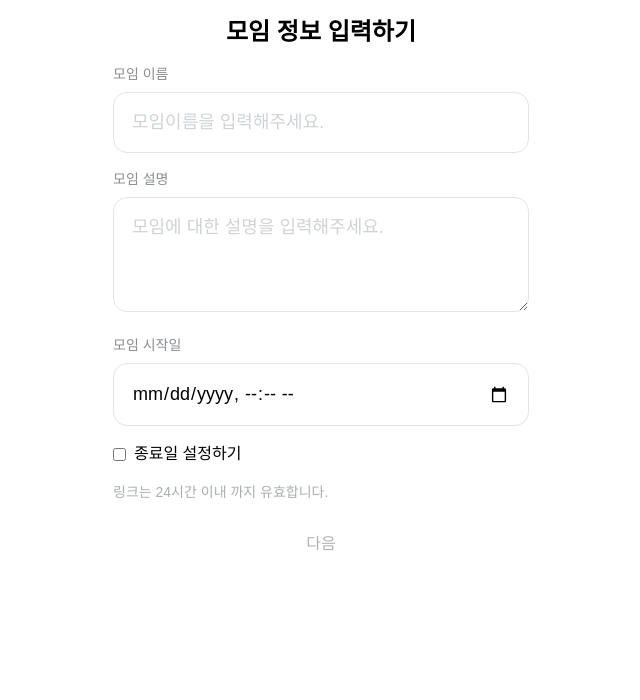
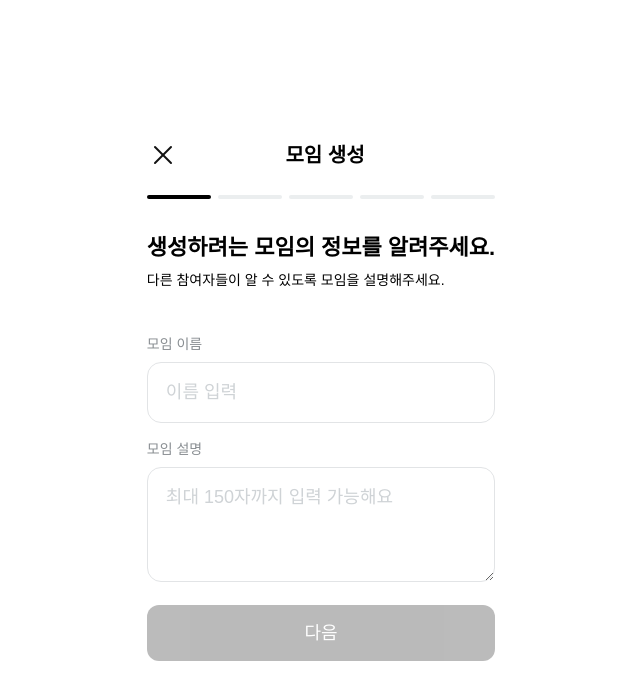
Before and after one commit to dnd-side-project/dnd-11th-6-frontend, a Next.js app: page /create-meeting in a window 1280 px wide. Shown: the top 700 px of the page, without its empty margins (319-959 px from the left). Built offline with nearby package versions, Linux system fonts and the light colour scheme; a web font is replaced by a local one.

Commit message:
feat : 모임 생성 폼 레이아웃 및 디자인 기능 구현

```diff
--- a/src/app/create-meeting/_components/MeetingInfo.tsx
+++ b/src/app/create-meeting/_components/MeetingInfo.tsx
@@ -8,18 +8,25 @@ function MeetingInfo() {
   const {
     control,
     formState: { errors, isValid },
-    watch,
     handleSubmit,
   } = meetingForm
-  const isRecurring = watch('isRecurring')
 
   return (
+    <>
+      <div className=" mb-11">
+        <p className="text-[22px] font-bold mb-[6px]">
+          생성하려는 모임의 정보를 알려주세요.
+        </p>
+        <p className=" text-sm">
+          다른 참여자들이 알 수 있도록 모임을 설명해주세요.
+        </p>
+      </div>
       <form onSubmit={handleSubmit(onSubmit)}>
         <Input
           name="name"
           control={control}
           label="모임 이름"
-        placeholder="모임이름을 입력해주세요."
+          placeholder="이름 입력"
           error={errors.name?.message}
         />
 
@@ -27,12 +34,12 @@ function MeetingInfo() {
           name="description"
           control={control}
           label="모임 설명"
-        placeholder="모임에 대한 설명을 입력해주세요."
+          placeholder="최대 150자까지 입력 가능해요"
           as="textarea"
           error={errors.description?.message}
         />
 
-      <div className="mb-4">
+        {/* <div className="mb-4">
           <Input
             label="모임 시작일"
             name="date"
@@ -64,18 +71,15 @@ function MeetingInfo() {
         />
 
         <p className="text-sm text-gray-500 mb-4">
-        링크는 {isRecurring ? watch('endDate') : '24시간 이내'} 까지 유효합니다.
-      </p>
+          링크는 {isRecurring ? watch('endDate') : '24시간 이내'} 까지
+          유효합니다.
+        </p> */}
 
-      <Button
-        type="submit"
-        disabled={!isValid}
-        fullWidth
-        variant={isValid ? 'primary' : 'secondary'}
-      >
+        <Button type="submit" disabled={!isValid} fullWidth variant="primary">
           다음
         </Button>
       </form>
+    </>
   )
 }
 
--- /dev/null
+++ b/src/app/create-meeting/_components/ProgressBar.tsx
@@ -0,0 +1,25 @@
+import React from 'react'
+
+interface ProgressBarProps {
+  currentStep: number
+  totalSteps: number
+}
+
+const ProgressBar = ({ currentStep, totalSteps }: ProgressBarProps) => (
+  <div className="w-full flex justify-between mb-8">
+    {[...Array(totalSteps)].map((_, index) => (
+      <div key={index} className="flex items-center">
+        <div
+          className={`w-16 h-1 rounded-full flex items-center justify-center text-sm font-medium
+              ${
+                index + 1 <= currentStep
+                  ? 'bg-black text-white'
+                  : 'bg-gray-200 text-gray-400'
+              }`}
+        />
+      </div>
+    ))}
+  </div>
+)
+
+export default ProgressBar
--- a/src/app/create-meeting/page.tsx
+++ b/src/app/create-meeting/page.tsx
@@ -2,6 +2,7 @@
 
 import React from 'react'
 
+import Image from 'next/image'
 import useMeetStore from '@/stores/useMeetStore'
 import {
   MeetingAdminPin,
@@ -10,9 +11,10 @@ import {
   MeetingShare,
   MeetingTheme,
 } from './_components'
+import ProgressBar from './_components/ProgressBar'
 
 const stepTitles = {
-  1: '모임 정보 입력하기',
+  1: '모임 생성',
   2: '모임 테마',
   3: '비밀번호 설정',
   4: '관리자 PIN 안내',
@@ -20,7 +22,7 @@ const stepTitles = {
 }
 
 function CreateMeetingPage() {
-  const { step, setStep } = useMeetStore()
+  const { step } = useMeetStore()
 
   const handleShareMeeting = () => {
     console.log('Share meeting')
@@ -28,12 +30,6 @@ function CreateMeetingPage() {
 
   const handleGoToMyMeeting = () => {
     console.log('Go to my meeting')
-  }
-
-  const handleGoBack = () => {
-    if (step > 1 && step < 5) {
-      setStep(step - 1)
-    }
   }
 
   const renderStep = () => {
@@ -59,27 +55,22 @@ function CreateMeetingPage() {
   }
 
   return (
-    <div className="p-4 max-w-md mx-auto">
-      <div className="flex gap-4 ">
-        {step === 1 || step === 5 ? (
-          ''
-        ) : (
-          <button
-            type="button"
-            onClick={handleGoBack}
-            className="text-2xl mr-4 bg-white"
-            disabled={step === 1 || step === 5}
-          >
-            &gt;
+    <div className="flex flex-col items-center justify-center h-screen">
+      <div className=" px-4 py-3">
+        <div className="flex items-center justify-between mb-6">
+          <button className="p-1">
+            <Image src="/icons/close.svg" width={24} height={24} alt="close" />
           </button>
-        )}
+          <h1 className="text-xl font-bold flex-grow text-center">
+            {' '}
+            {stepTitles[step as keyof typeof stepTitles]}
+          </h1>
+          <div className="w-6" /> {/* 오른쪽 여백을 위한 빈 div */}
+        </div>
+        <ProgressBar currentStep={step} totalSteps={5} />
 
-        <h1 className="text-2xl font-bold mb-4 m-auto">
-          {stepTitles[step as keyof typeof stepTitles]}
-        </h1>
+        {renderStep()}
       </div>
-
-      {renderStep()}
     </div>
   )
 }
```
Also changed, not shown: public/icons/close.svg (added). Lines whose indentation alone changed are shown as unchanged.
